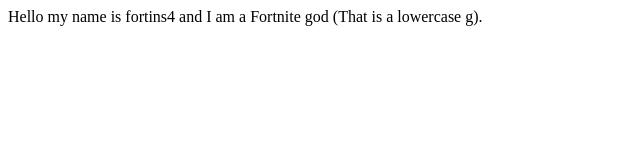
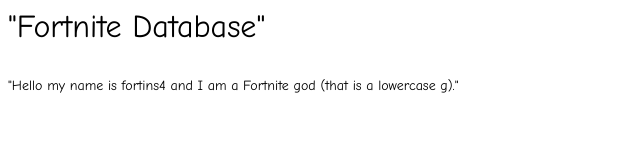
Before and after one commit to fortins4/fortins4.github.io, a plain HTML site: page index.html in a window 1280 px wide. Shown: the whole page, without its empty margins (0-640 px from the left). Drawn offline with Linux system fonts and the light colour scheme.

Commit message:
new stuff

```diff
--- a/index.html
+++ b/index.html
@@ -1,6 +1,7 @@
 <title>
-This is a website.
+Fortnite Database
 </title>
 <body>
-Hello my name is fortins4 and I am a Fortnite god (That is a lowercase g).
+<p style="font-family:'Comic Sans MS';font-size:32px;">"Fortnite Database"</p>
+<p style="font-family:'Comic Sans MS';font-size:14px;">"Hello my name is fortins4 and I am a Fortnite god (that is a lowercase g)."</p>
 </body>
```
